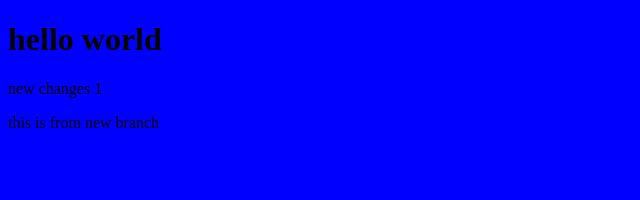
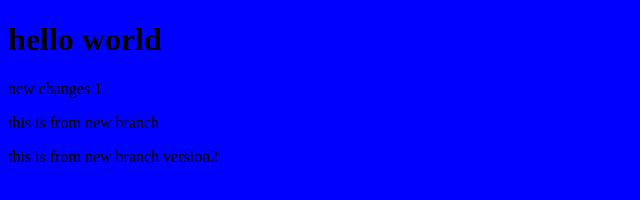
Before and after one commit to warsiaaliya/Github_11, a plain HTML site: page index.html in a window 1280 px wide. Shown: the whole page, without its empty margins (0-640 px from the left). Drawn offline with Linux system fonts and the light colour scheme.

Commit message:
commit of version2 branch

```diff
--- a/index.html
+++ b/index.html
@@ -10,5 +10,6 @@
     <h1>hello world</h1>
     <p>new changes 1</p>
     <p>this is from new branch</p>
+    <p>this is from new branch version2</p>
 </body>
 </html>
```
